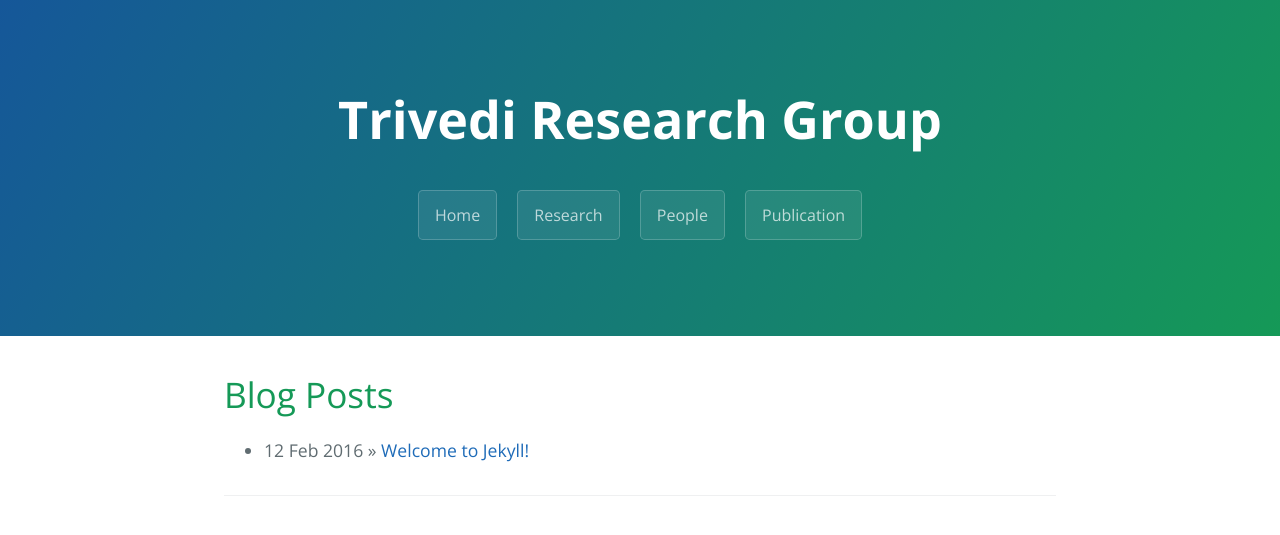
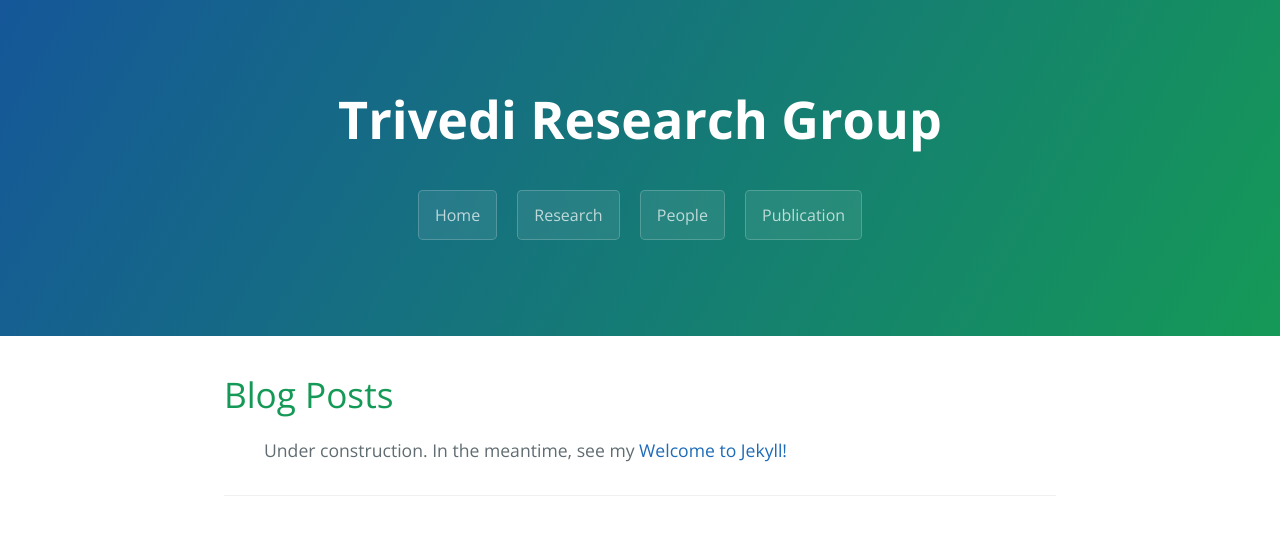
Before and after one commit to dharatrivedi/dharatrivedi.github.io, a Jekyll site: the page built from publication.html, in a window 1280 px wide. Shown: the top 535 px of the page. Built offline with Jekyll 4.4.1, drawn with Linux system fonts in a browser that asks for light colours.

Commit message:
Update publication.html

```diff
--- a/publication.html
+++ b/publication.html
@@ -7,7 +7,7 @@ title: {{ site.name }}
   <h1>Blog Posts</h1>
   <ul class="posts">
     {% for post in site.posts %}
-      <li><span>{{ post.date | date_to_string }}</span> &raquo; <a href="{{ site.baseurl }}{{ post.url }}">{{ post.title }}</a></li>
+      Under construction. In the meantime, see my <a href="{{ site.baseurl }}{{ post.url }}">{{ post.title }}</a></li>
     {% endfor %}
   </ul>
 </div>
```
